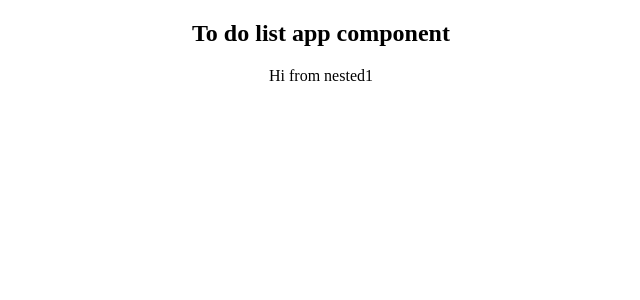
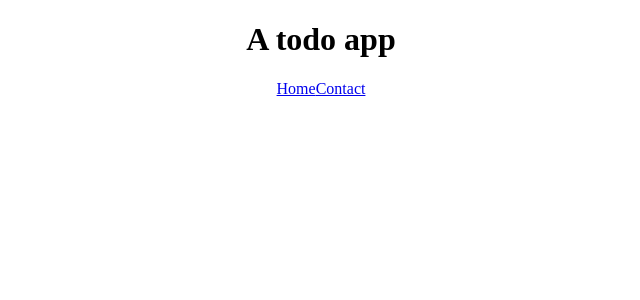
Before and after one commit to abhinabadutta2019/toDoList-react, a React (Create React App) app: page / in a window 1280 px wide. Shown: the top 300 px of the page, without its empty margins (319-959 px from the left). Built offline with nearby package versions, Linux system fonts and the light colour scheme.

Commit message:
creating nav component

```diff
--- a/src/App.js
+++ b/src/App.js
@@ -1,17 +1,12 @@
 import "./App.css";
-import Nested1 from "./Nested1";
+import Navbar from "./Navbar";
 
 function App() {
   //
-  const title = "To do list app component";
-  //
   return (
     <div className="App">
-      <div>
-        <h2>{title}</h2>
-
-        <Nested1 />
-      </div>
+      <Navbar />
+      <div></div>
     </div>
   );
 }
--- /dev/null
+++ b/src/Navbar.js
@@ -0,0 +1,13 @@
+const Navbar = () => {
+  return (
+    <div className="Navbar">
+      <h1>A todo app</h1>
+      <div>
+        <a href="/">Home</a>
+        <a href="/contact">Contact</a>
+      </div>
+    </div>
+  );
+};
+
+export default Navbar;
--- a/src/Nested1.js
+++ /dev/null
@@ -1,9 +0,0 @@
-const Nested1 = () => {
-  return (
-    <div className="Nested1">
-      <p>Hi from nested1</p>
-    </div>
-  );
-};
-
-export default Nested1;
```
